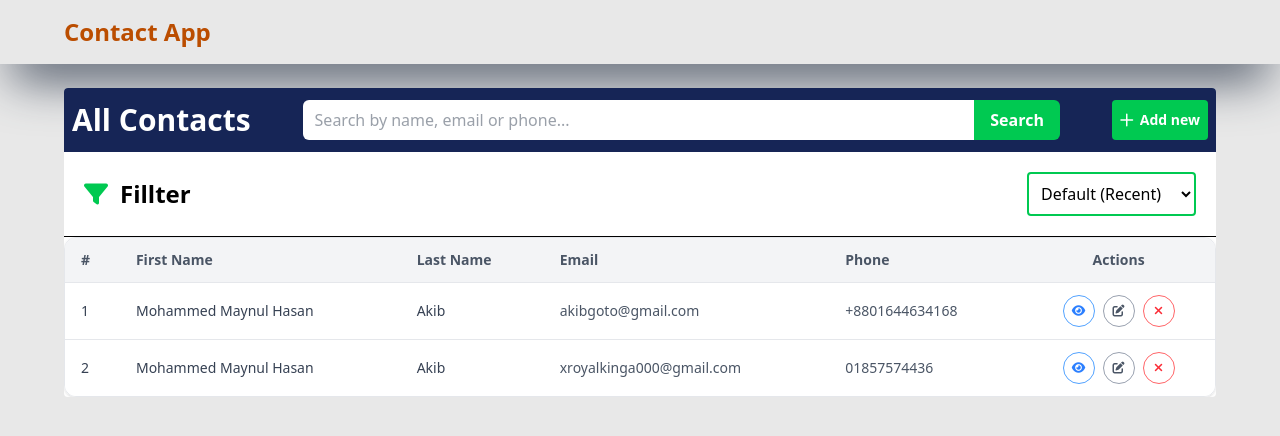
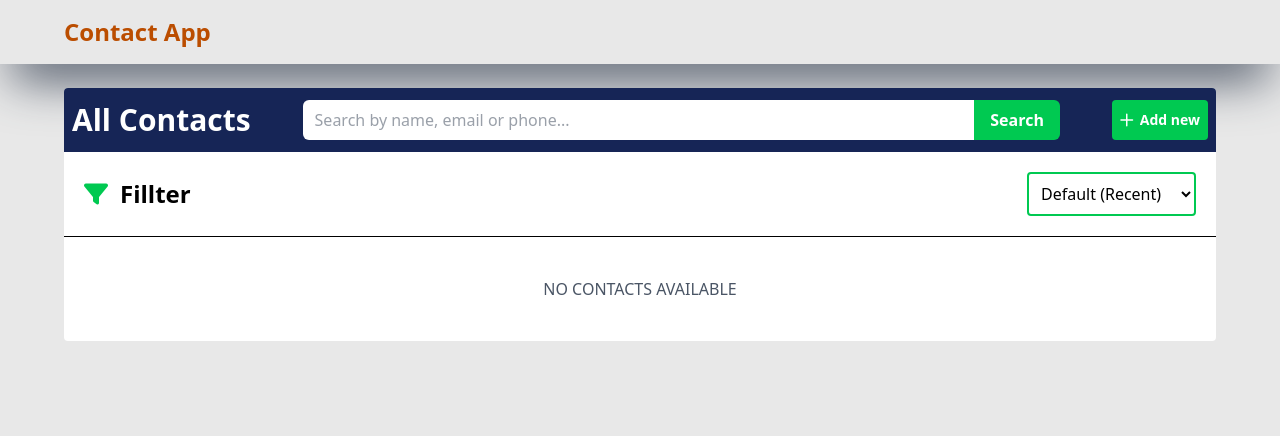
Before and after one commit to Akib11192/assignment, a React (Vite) app in the folder 5th assignment/: page / in a window 1280 px wide. Shown: the top 436 px of the page. Built offline with nearby package versions, Linux system fonts and the light colour scheme; data requests are answered from the project's data file.

Commit message:
live url added in this commit

```diff
--- a/5th assignment/db.json
+++ b/5th assignment/db.json
@@ -1,20 +1,3 @@
 {
-  "contacts": [
-    {
-      "first_name": "Mohammed Maynul Hasan",
-      "last_name": "Akib",
-      "email": "xroyalkinga000@gmail.com",
-      "phone": "01857574436",
-      "address": "Muradpur,Sitakunda\nMuradpur,Sitakunda",
-      "id": 1
-    },
-    {
-      "first_name": "Mohammed Maynul Hasan",
-      "last_name": "Akib",
-      "email": "akibgoto@gmail.com",
-      "phone": "+8801644634168",
-      "address": "Muradpur,Sitakunda\nMuradpur,Sitakunda",
-      "id": 2
-    }
-  ]
+  "contacts": []
 }
--- a/5th assignment/src/components/Modal.jsx
+++ b/5th assignment/src/components/Modal.jsx
@@ -4,7 +4,7 @@ import useDeleleHandler from "../hooks/useDeleteHandler";
 const Modal = ({ deleteId, setDeleteId }) => {
   const { deleteHandler } = useDeleleHandler();
   return createPortal(
-    <div className="fixed inset-0 w-full h-full bg-black/70 flex justify-center items-center">
+    <div className="fixed inset-0 w-full h-full bg-black/70 flex justify-center items-center select-none">
       <div className="w-2xl bg-white flex flex-col items-center gap-4 rounded p-10">
         <h2 className="text-2xl font-bold">
           Are you sure to <span className="text-red-500">delete</span> this
@@ -12,16 +12,16 @@ const Modal = ({ deleteId, setDeleteId }) => {
         </h2>
         <div className="flex gap-5">
           <button
-            className="bg-red-500 py-2 px-3 rounded"
+            className="bg-red-500 py-2 px-3 rounded text-white font-bold uppercase"
             onClick={() => {
               deleteHandler(deleteId);
               setDeleteId("");
             }}
           >
-            confirn
+            confirm
           </button>
           <button
-            className="bg-blue-500 py-2 px-3 rounded"
+            className="bg-blue-500 py-2 px-3 rounded text-white font-bold uppercase"
             onClick={() => {
               setDeleteId("");
             }}
@@ -31,7 +31,7 @@ const Modal = ({ deleteId, setDeleteId }) => {
         </div>
       </div>
     </div>,
-    document.querySelector("#portal")
+    document.querySelector("#portal"),
   );
 };
 
--- a/5th assignment/src/pages/Contacts.jsx
+++ b/5th assignment/src/pages/Contacts.jsx
@@ -105,7 +105,9 @@ const Contacts = () => {
       <hr className="bg-gray-700" />
       <div id="contact-list" className="">
         {contacts.length === 0 ? (
-          <h2>no data</h2>
+          <h2 className="text-gray-600 my-10 uppercase text-center">
+            no contacts available
+          </h2>
         ) : (
           <div className="overflow-x-auto rounded-xl border border-gray-200 shadow-sm">
             <table className="min-w-full divide-y divide-gray-200 text-sm">
```
Also changed, not shown: 1 other file (tests, documents, lock files or other folders).
